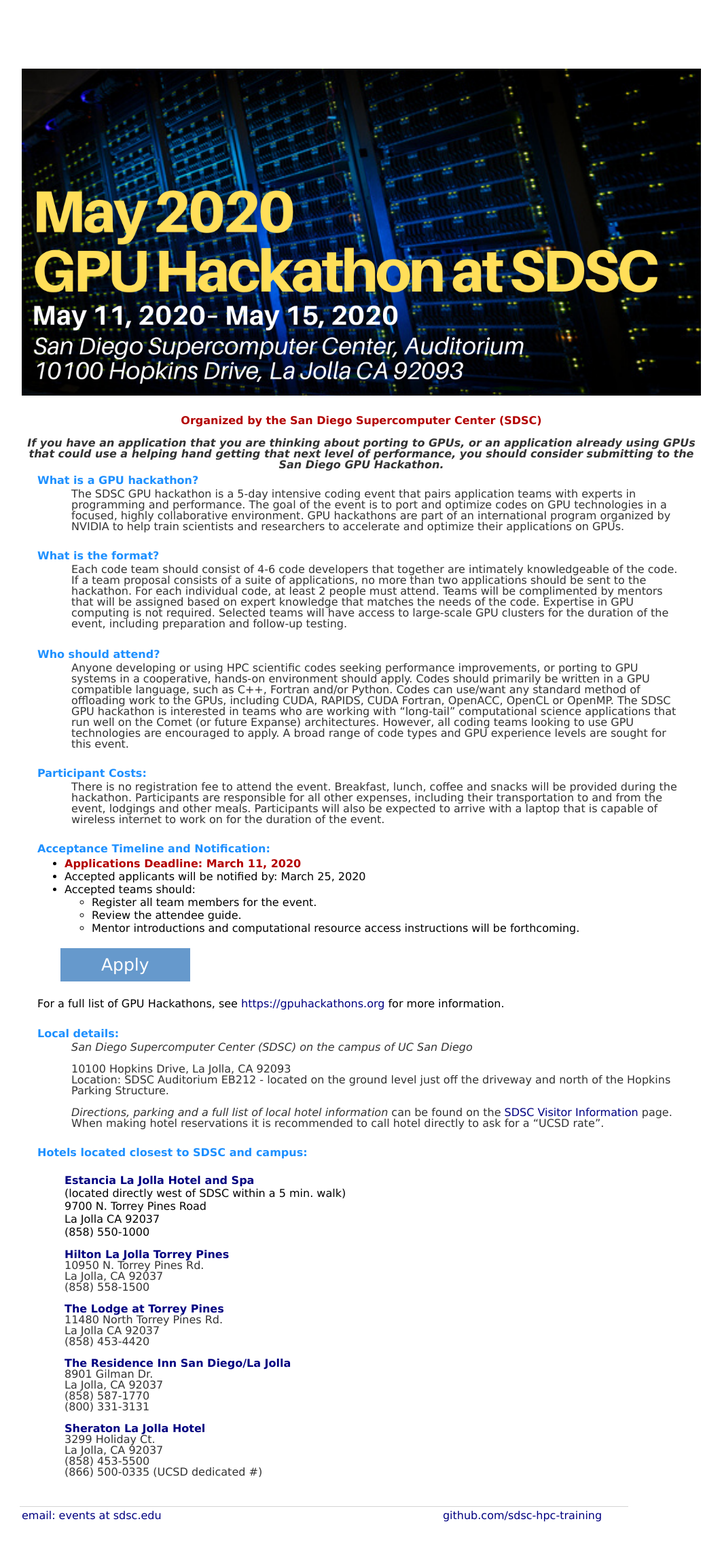
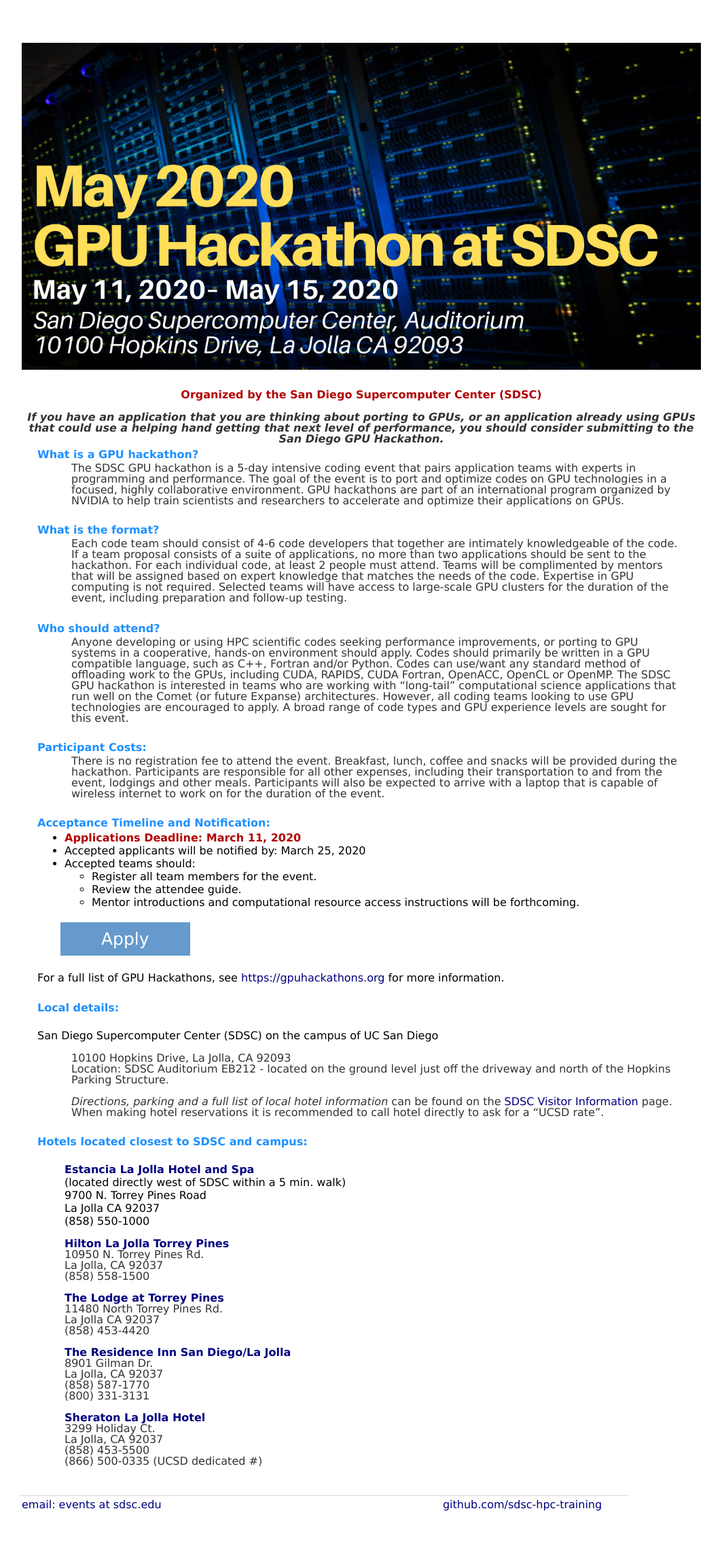
Before and after one commit to sdsc-hpc-training/sdsc-hpc-training.github.io, a Jekyll site: the page built from gpuhackathon/index.html, in a window 1280 px wide. Shown: the whole page at 68% size, without its empty margins (163-1226 px from the left). Built offline with Jekyll 4.4.1, drawn with Linux system fonts in a browser that asks for light colours.

Commit message:
Update index.html

```diff
--- a/gpuhackathon/index.html
+++ b/gpuhackathon/index.html
@@ -17,7 +17,6 @@
 San Diego GPU Hackathon.</b></p>
 </td></tr>
 <p></p>
-<br></br>
 <tr><td align='center' valign='top'>
 <table border=0 width=96% align="center">
   <tr><td align='left' valign='top'>
@@ -104,7 +103,7 @@
       <p class="sectitle">Local details:</p>
   </td></tr>
   <tr><td align='left' valign='top'>
-    <p id="paral" class="italic"> San Diego Supercomputer Center (SDSC)
+    <br id="paral" class="italic"> San Diego Supercomputer Center (SDSC)
       on the campus of UC San Diego<br>
     <p id="paral">
     10100 Hopkins Drive, La Jolla, CA 92093<br>
```
